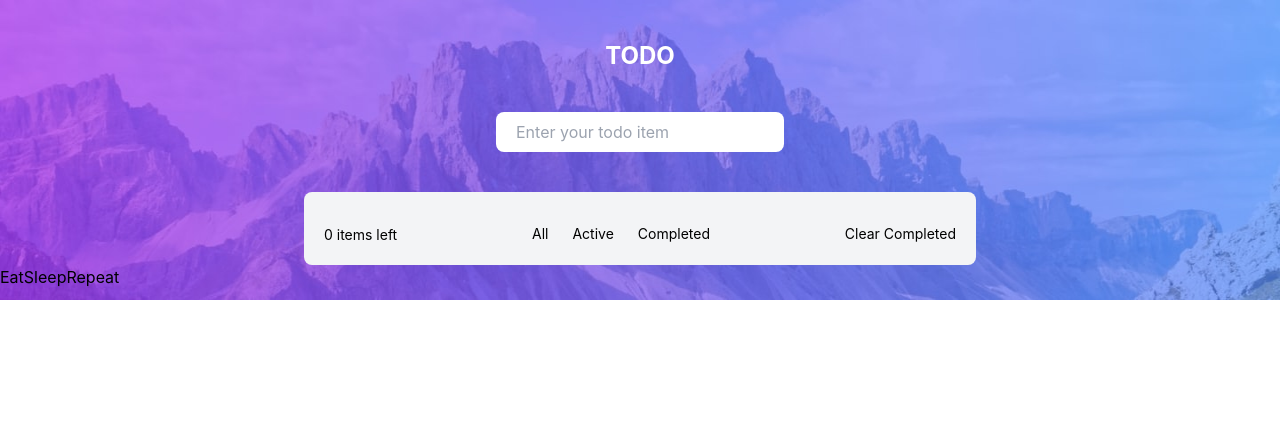
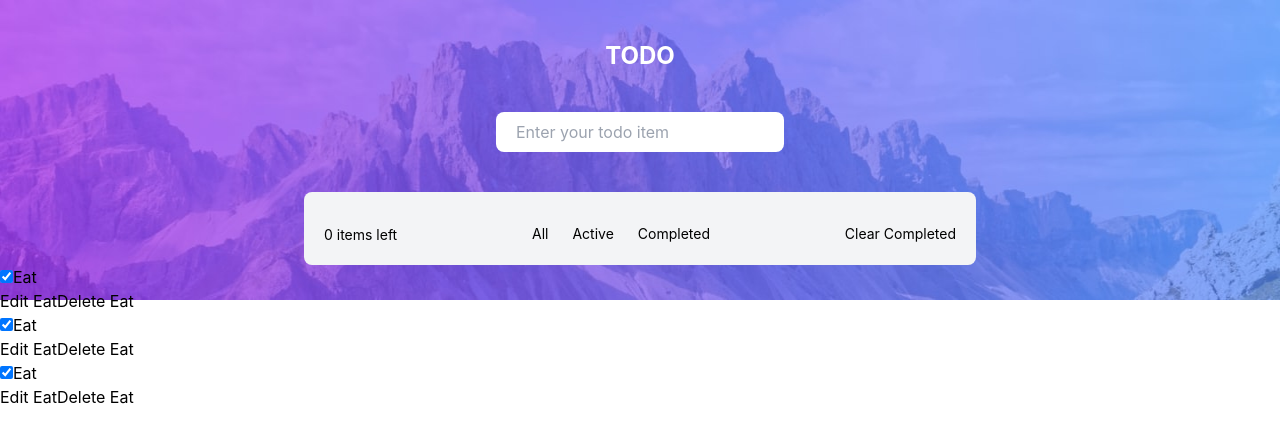
Before and after one commit to balderb/todo-app-reactjs, a React (Create React App) app: page / in a window 1280 px wide. Shown: the top 442 px of the page. Built offline with nearby package versions, Linux system fonts and the light colour scheme.

Commit message:
adding Todo component to app.js entry point

```diff
--- a/src/App.js
+++ b/src/App.js
@@ -2,6 +2,7 @@ import { useState, useEffect } from 'react';
 import Hero from "./components/Hero"
 import Logo from "./components/Logo"
 import List from "./components/List"
+import Todo from "./components/Todo";
 
 import { v4 as uuidv4 } from "uuid"
 
@@ -41,8 +42,6 @@ const App = (props) => {
     localStorage.setItem("items", JSON.stringify(items))
   }, [items])
 
-  const taskList = props.tasks.map(task => task.name);
-
   return (
     <>
       <main>
@@ -58,7 +57,13 @@ const App = (props) => {
         </form>
 
         <List completed={false} items={items} deleteItem={deleteItem} id="todo-0"/>
-        <ul> { taskList } </ul>
+
+        <ul>
+          <Todo />
+          <Todo />
+          <Todo />
+        </ul>
+
       </main>
     </>
   );
```
